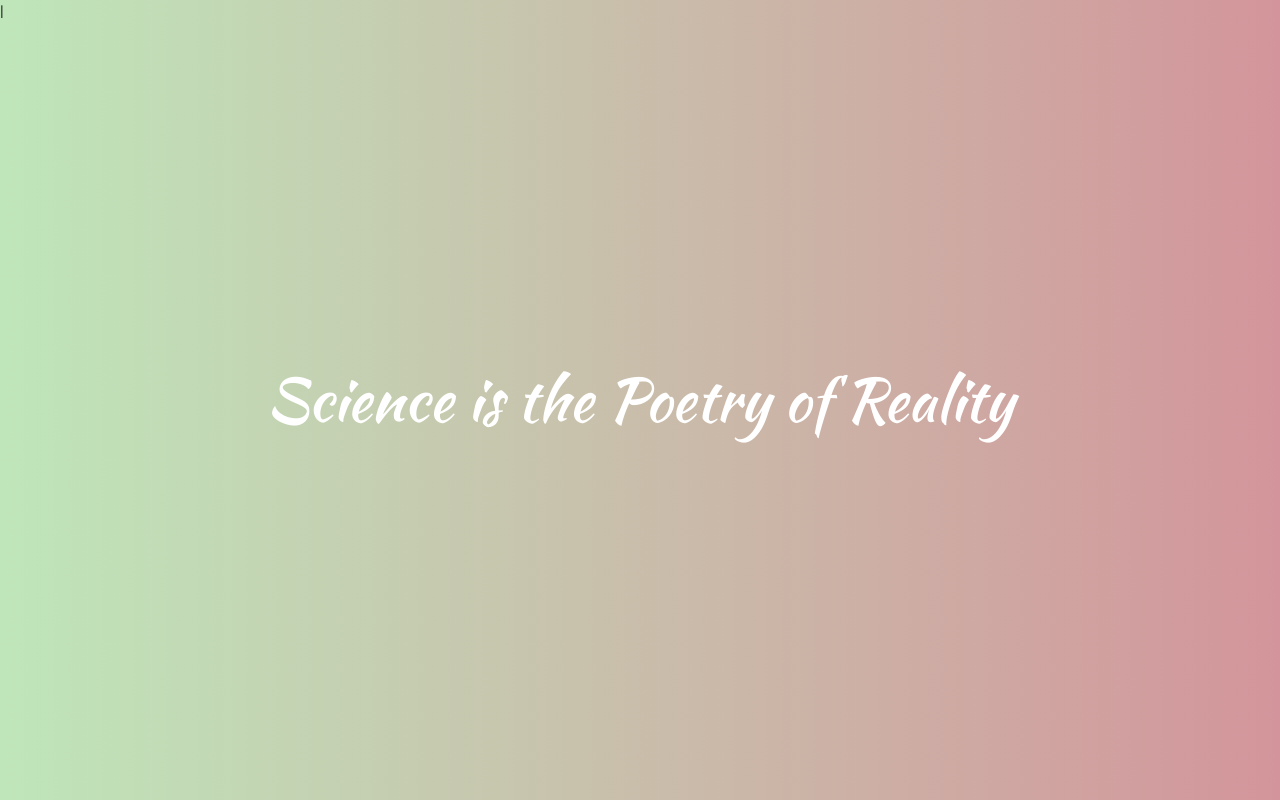
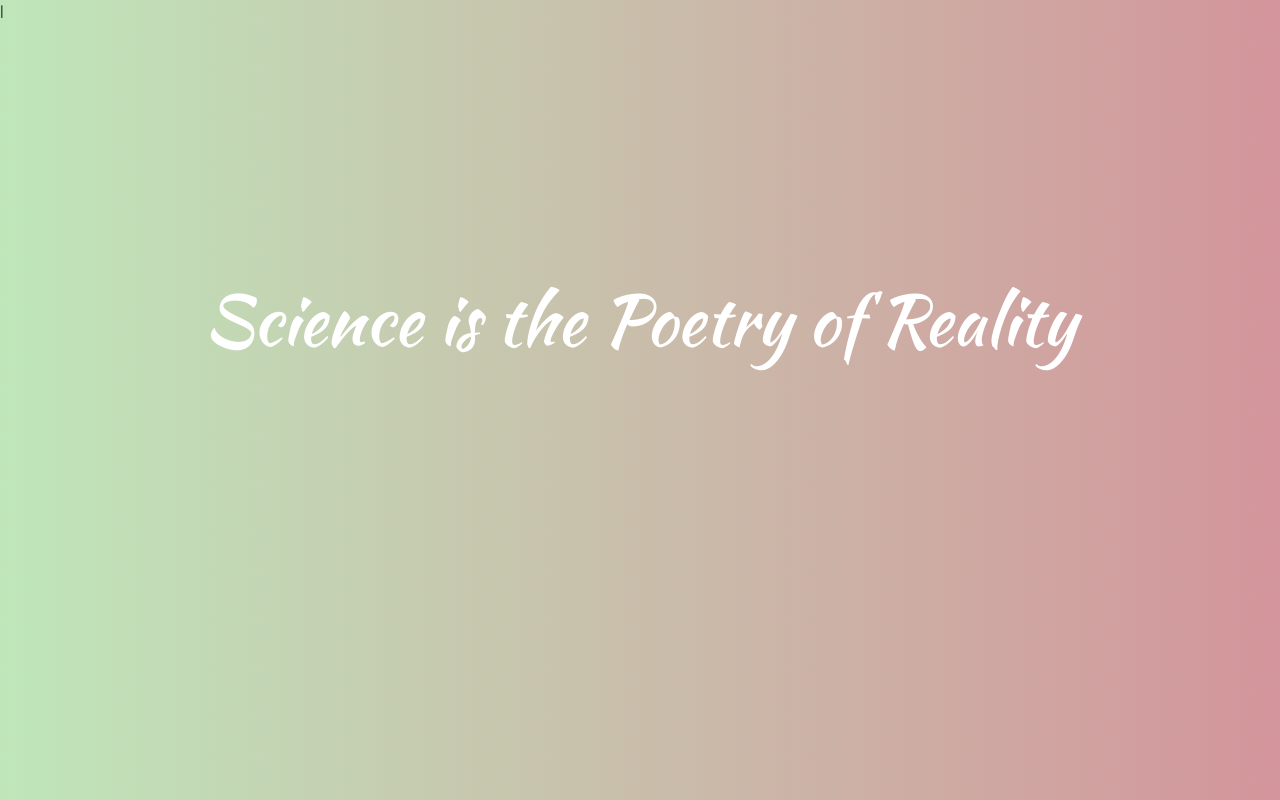
Before and after one commit to Padman83/Quote-of-the-day, a plain HTML site: page index.html in a window 1280 px wide. Drawn offline with nearby package versions, Linux system fonts and the light colour scheme.

Commit message:
Updated fonts sizes and top position.

```diff
--- a/style.css
+++ b/style.css
@@ -10,7 +10,7 @@ body {
 
 h1 {
     position: absolute;
-    top: 50%;
+    top: 40%;
     transform: translateY(-50%);
     width: 100%;
     text-align: center;
@@ -18,5 +18,5 @@ h1 {
     padding: 0;
     font-family: 'Kaushan Script', cursive;;
     color: white;
-    font-size: 60px;
+    font-size: 70px;
 }
```
